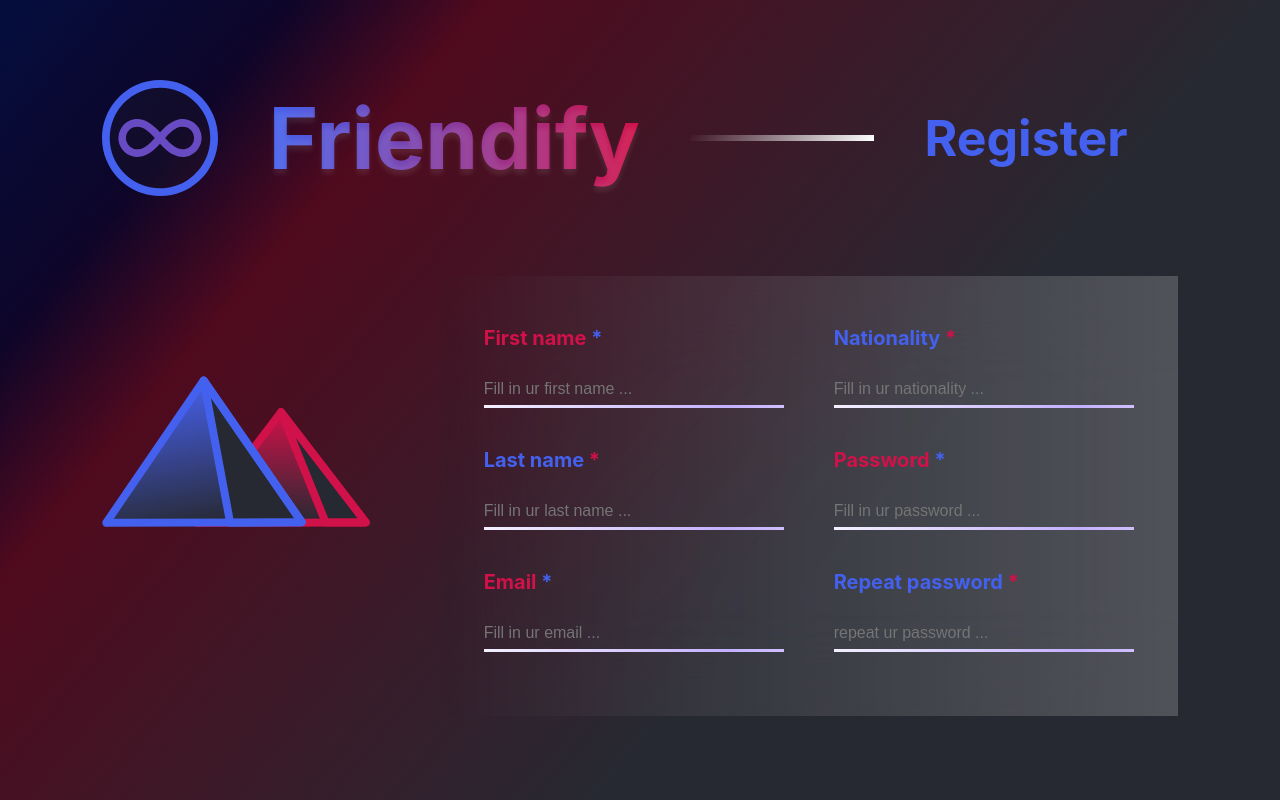
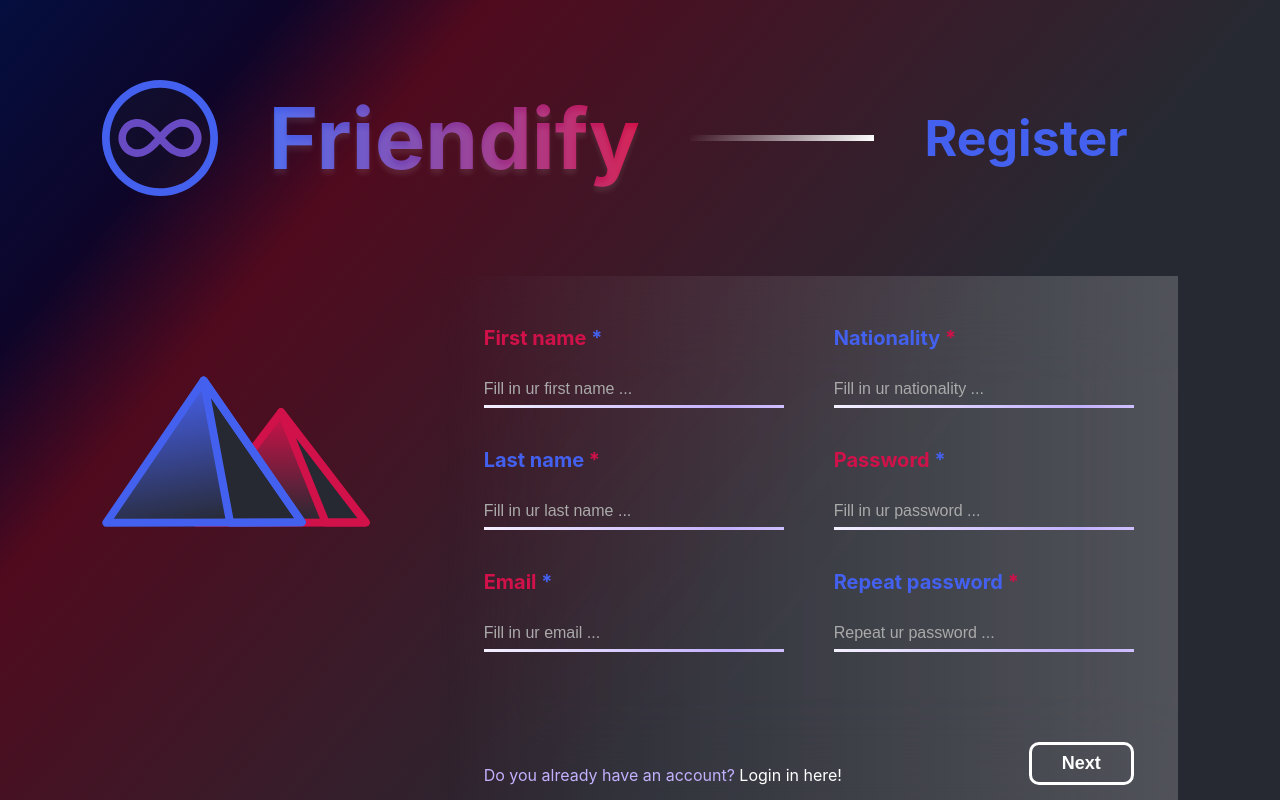
Before and after one commit to ErikTdrv/Friendify, a React (Create React App) app in the folder client/: page / in a window 1280 px wide. Built offline with nearby package versions, Linux system fonts and the light colour scheme.

Commit message:
modified startscreen styles

```diff
--- a/client/src/components/Auth/Register/Register.js
+++ b/client/src/components/Auth/Register/Register.js
@@ -29,7 +29,7 @@ export default function Register() {
         <div className='forms-container'>
           {isLogin !== undefined ? (
             <form className={`form-transition ${isLogin ? 'form-HIDDEN' : 'form-VISIBLE'}`}>
-              <div className='first'>
+              <div className='register'>
                 {!isNextClicked && (
                   <div className='top-container'>
                     <div className='input-container first-name'>
@@ -77,29 +77,12 @@ export default function Register() {
                       <input
                         type="password"
                         className="first-name"
-                        placeholder='repeat ur password ...'
+                        placeholder='Repeat ur password ...'
                         onChange={(e) => setAuthData({ ...authData, repeatPassword: e.target.value })}
                       />
                     </div>
                   </div>
                 )}
-                <div className='bottom-container'>
-                  <a onClick={() => setIsLogin(false)}>Don't you have an account? Register here</a>
-                  {isNextClicked ? (
-                    <input
-                      type='button'
-                      value='Previous'
-                      onClick={() => setIsNextClicked(false)}
-                      onChange={() => setAuthData({ ...authData, })}
-                    />) : (
-                    <input
-                      type='button'
-                      value='Next'
-                      onClick={() => setIsNextClicked(true)}
-                      onChange={() => setAuthData({ ...authData, })}
-                    />)
-                  }
-                </div>
                 {isNextClicked && (
                   <div className='second'>
                     {authData.profilePicture && <img src={authData.profilePicture} alt="invalid picture" />}
@@ -117,6 +100,30 @@ export default function Register() {
                       ></input></label>
                   </div>
                 )}
+                <div className='bottom-container'>
+                  <a onClick={() => setIsLogin(false)}>Do you already have an account? <span>Login in here!</span></a>
+                  {isNextClicked ? (
+                    <div className='btns-container'>
+                        <input
+                            type='button'
+                            value='Back'
+                            onClick={() => setIsNextClicked(false)}
+                            onChange={() => setAuthData({ ...authData, })}
+                        />
+                        <input
+                            type='submit'
+                            value='Register'
+                        />
+                        </div>
+                    ) : (
+                    <input
+                      type='button'
+                      value='Next'
+                      onClick={() => setIsNextClicked(true)}
+                      onChange={() => setAuthData({ ...authData, })}
+                    />)
+                  }
+                </div>
               </div>
 
             </form>
@@ -141,7 +148,7 @@ export default function Register() {
                   </div>
                 </div>
                 <div className='bottom-container'>
-                  <a onClick={() => setIsLogin(true)}>Do you already have an account? Login in here</a>
+                  <a onClick={() => setIsLogin(true)}>Don't you have an account? <span>Register here!</span></a>
                   <input
                     type='submit'
                     value='Login'
--- a/client/src/components/Auth/Register/Register.scss
+++ b/client/src/components/Auth/Register/Register.scss
@@ -63,6 +63,7 @@ body{
             }
             .form-transition {
                 padding-top: 50px;
+                padding-bottom: 50px;
                 transition:
                     transform 0.3s ease-in-out,
                     opacity 0.3s ease,
@@ -85,19 +86,23 @@ body{
             .forms-container{
                 position: relative;
                 width: 835px;
-                height: 55vh;
+                height: 100%;
                 background: linear-gradient(90deg, #ffffff00 0%, #ffffff32 100%);
                 backdrop-filter: blur(50px);
                 form{
-
                     overflow: hidden;
                     display: flex;
                     justify-content: center;
                     position: absolute;
                     left: 0;
                     right: 0;
-                    top: 00px;
+                    top: 0px;
                     bottom: 0;
+
+                    &:nth-child(1){
+                        position: relative;
+                    }
+
                     input[type='file'] {
                         display: none;
                     }
@@ -131,6 +136,9 @@ body{
                                 border: none;
                                 outline: none;
                                 display: inline-block;
+                                &::placeholder{
+                                    color: #aaaaaa;
+                                }
                             }
                             &:after {
                                 content: "";
@@ -164,12 +172,16 @@ body{
                             color: $light-purple-color;
                             text-decoration: none;
                             transition: text-decoration 5s ease;
-                            margin-bottom: 20px;
+
+                            span{
+                                color: #ffffff;
+                            }
                             &:hover{
                                 text-decoration: underline;
                             }
                         }
-                        input[type="button"]{
+                        input[type="button"],
+                        input[type="submit"]{
                             cursor: pointer;
                             background: #ffffff00;
                             border: 3px solid #Fff;
@@ -192,6 +204,11 @@ body{
                                 box-shadow: $normal-shadow;
                             }
                         }
+                        input[type="submit"]:hover{
+                            background-color: lightgreen;
+                            color: darkgreen;
+                            border: 3px solid lightgreen;
+                        }
                     }
                 }
             }
```
